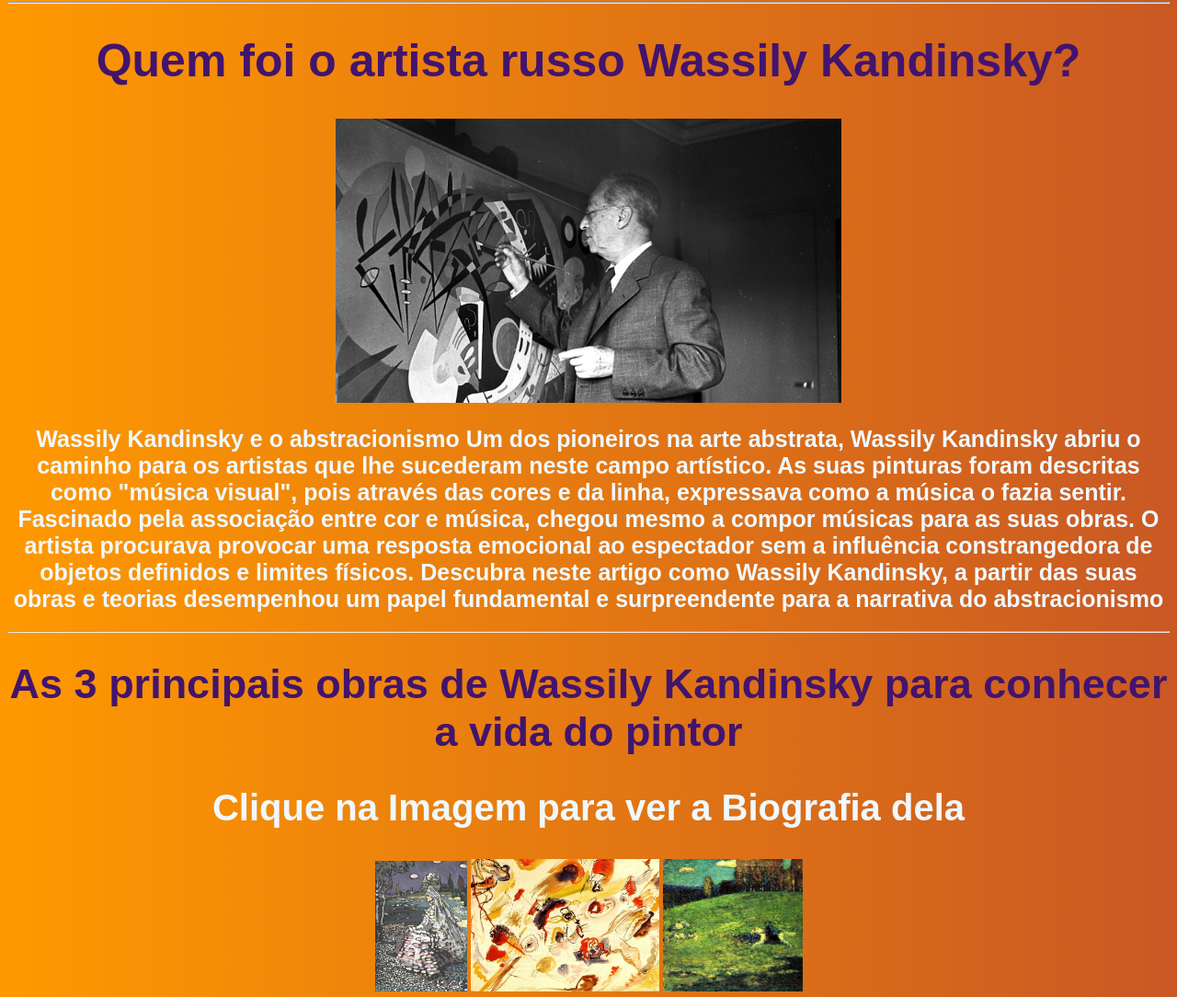
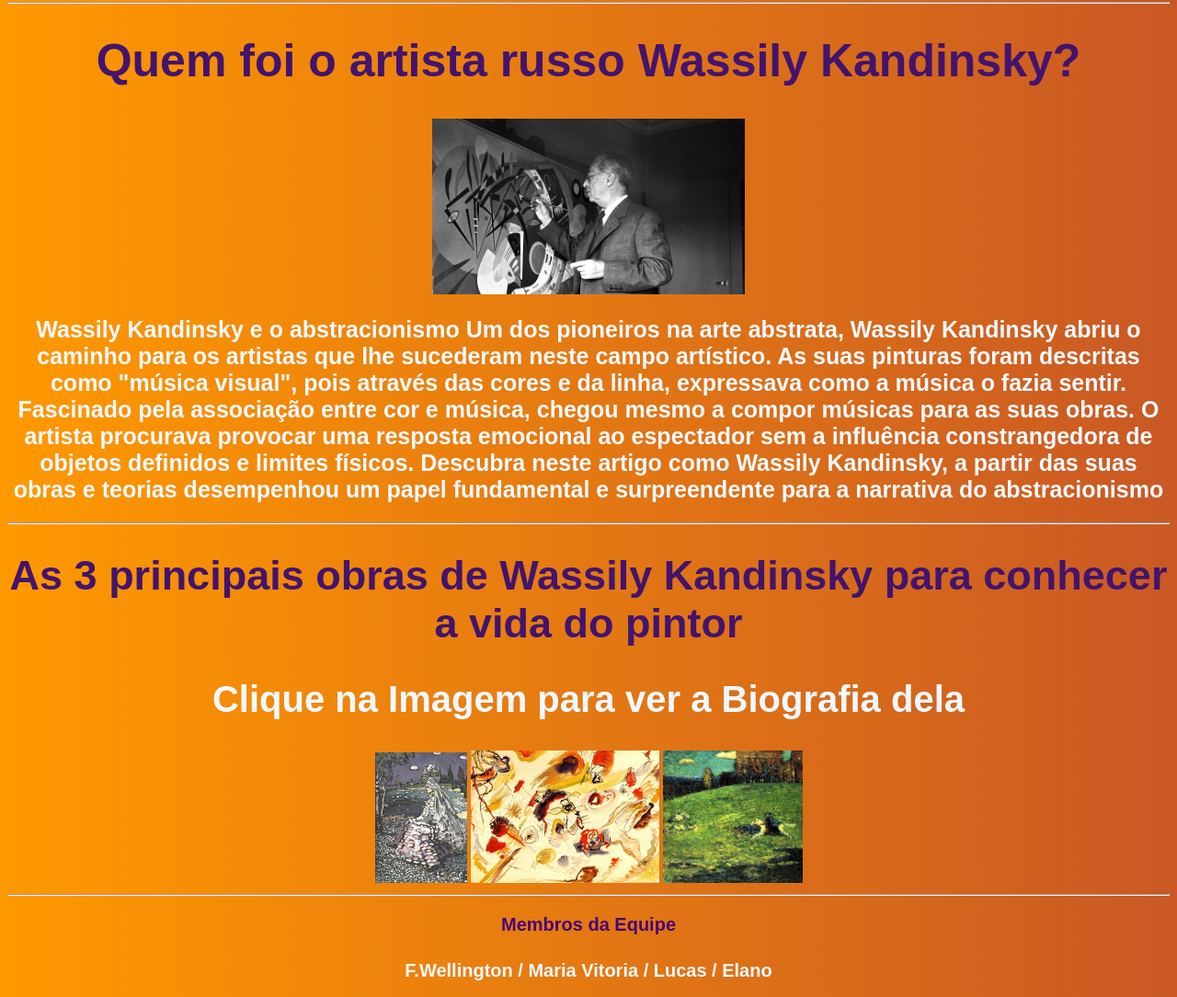
Before and after one commit to RibaZs7/trabalhos, a plain HTML site: page index.html in a window 1280 px wide. Shown: the part 719-1803 px from the top of the page at 92% size. Drawn offline with Linux system fonts and the light colour scheme.

Commit message:
Add files via upload

```diff
--- a/index.html
+++ b/index.html
@@ -72,7 +72,7 @@
     <hr>
         <center>
             <h1>Quem foi o artista russo Wassily Kandinsky?</h1>
-            <img src="kandinsky-adaptar.png" width="550" alt="">
+            <img src="kandinsky-adaptar.png" width="340" alt="">
             <h2>Wassily Kandinsky e o abstracionismo
 
                 Um dos pioneiros na arte abstrata, Wassily Kandinsky abriu o caminho para os artistas que lhe sucederam neste campo artístico. As suas pinturas foram descritas como "música visual", pois através das cores e da linha, expressava como a música o fazia sentir. Fascinado pela associação entre cor e música, chegou mesmo a compor músicas para as suas obras. O artista procurava provocar uma resposta emocional ao espectador sem a influência constrangedora de objetos definidos e limites físicos. Descubra neste artigo como Wassily Kandinsky, a partir das suas obras e teorias desempenhou um papel fundamental e surpreendente para a narrativa do abstracionismo</h2>
```
